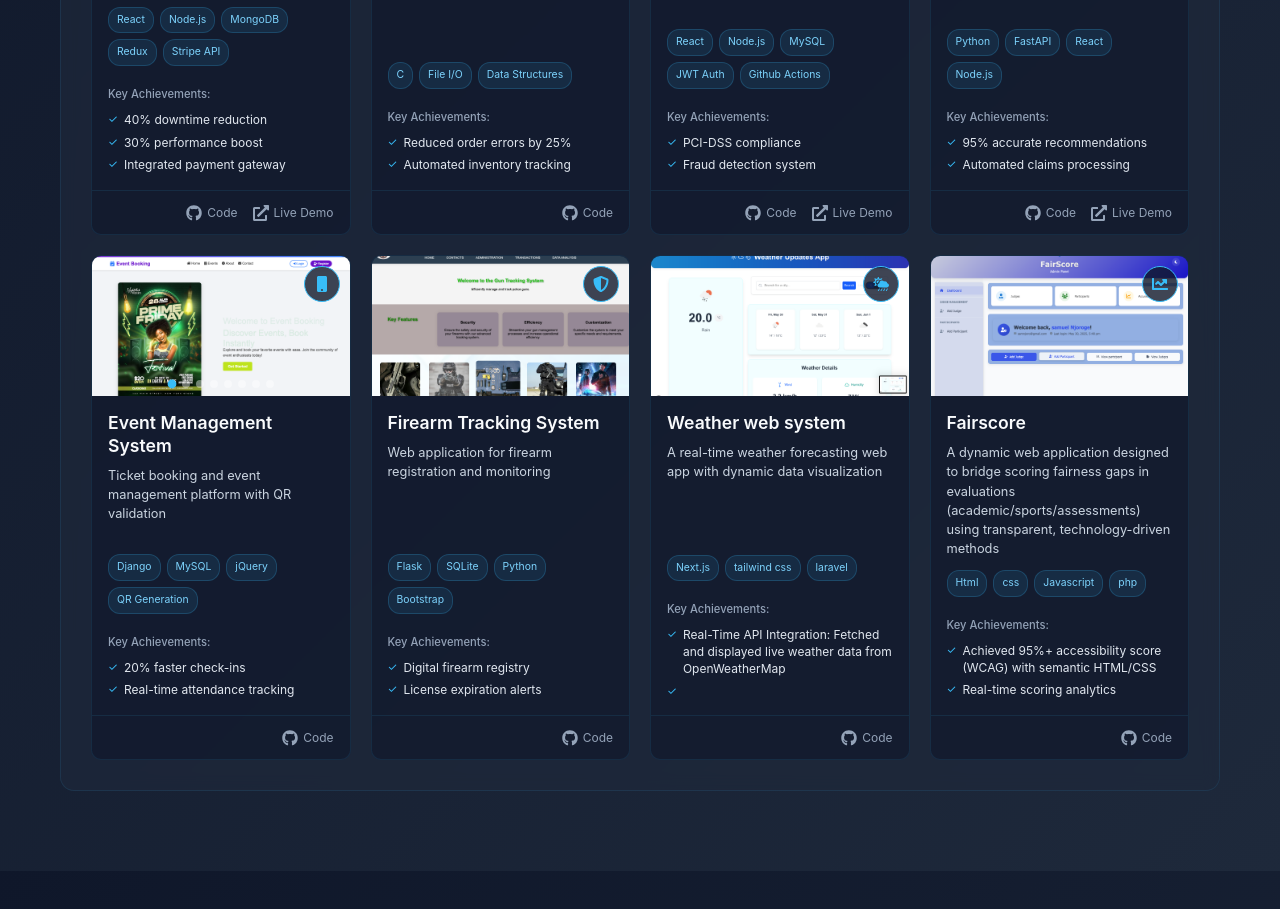
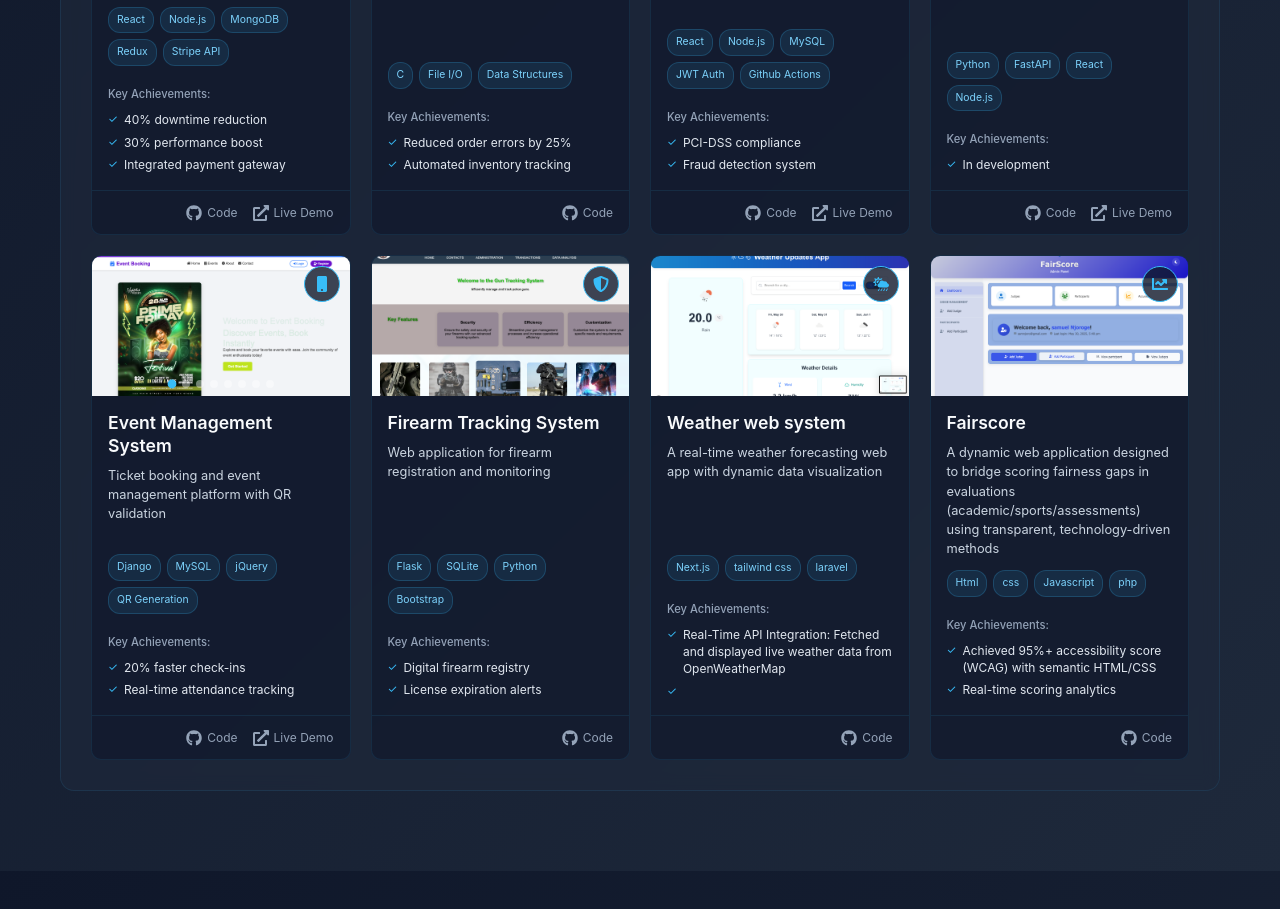
Before and after one commit to samnjoro30/Samuel_portfolio, a React (Create React App) app in the folder frontend/: page / in a window 1280 px wide. Shown: the part 4340-5249 px from the top of the page. Built offline with nearby package versions, Linux system fonts and the light colour scheme.

Commit message:
event update

```diff
--- a/frontend/src/component/body.js
+++ b/frontend/src/component/body.js
@@ -74,7 +74,7 @@ const projects = [
     github: "https://github.com/samnjoro30/Insurance-tech",
     liveDemo: "https://insurance-tech-xi.vercel.app/",
     images: [insuranceImg1],
-    achievements: ["95% accurate recommendations", "Automated claims processing"],
+    achievements: ["In development"],
     icon: <FaChartLine className="project-icon-featured" />
   },
   {
@@ -82,6 +82,7 @@ const projects = [
     description: "Ticket booking and event management platform with QR validation",
     technologies: ["Django", "MySQL", "jQuery", "QR Generation"],
     github: "https://github.com/samnjoro30/Event_management",
+    liveDemo: "https://event-management-chry.onrender.com",
     images: [eventImg1, event2, event1, event3, event4, event5, event6, event7],
     achievements: ["20% faster check-ins", "Real-time attendance tracking"],
     icon: <FaMobile className="project-icon-featured" />
```
